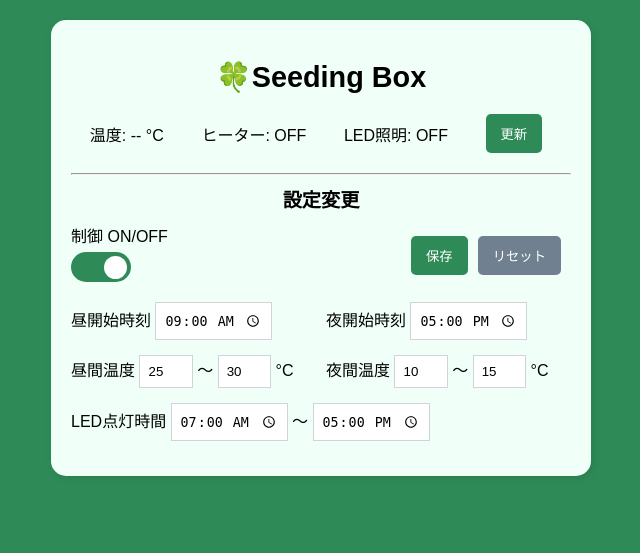
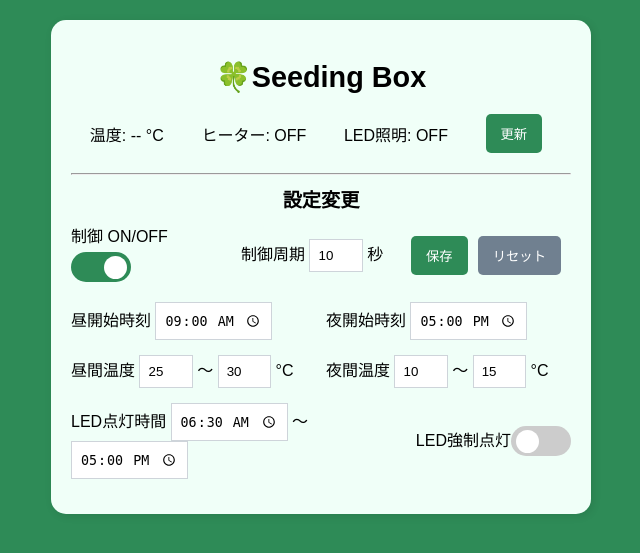
Before and after one commit to piroyuki0700/seedingbox, a Flask app: page / in a window 1280 px wide. Shown: the top 553 px of the page, without its empty margins (319-959 px from the left). Run offline with Flask 3, Linux system fonts and the light colour scheme.

Commit message:
Added led_force and cycle_time in setting.

```diff
--- a/app.py
+++ b/app.py
@@ -37,7 +37,6 @@ except ImportError:
     GPIO = GPIO_dummy()
 
 # 定数定義
-CONTROL_CYCLE  = 60 # 60秒ごと
 DS18B20_DEVICE = "/sys/bus/w1/devices/28-01204bfedcd9/w1_slave"  # 実際のデバイスファイルに変更してください
 HEATER_GPIO_PIN = 24  # ヒーター制御用
 LED_GPIO_PIN    = 23  # LED制御用
@@ -98,7 +97,9 @@ def load_config():
             "night_temp_min": 10,
             "night_temp_max": 15,
             "led_on": "07:00",
-            "led_off": "17:00"
+            "led_off": "17:00",
+            "led_force": False,
+            "cycle_time": 10
         }
         with open(CONFIG_FILE, 'w') as f:
             json.dump(default_config, f, indent=4)
@@ -163,14 +164,15 @@ def led_off():
 def control_loop():
     global current_temp, config, stop_event
     while not stop_event.is_set():
+        with config_lock:
+            local_config = config.copy()
+        now = datetime.now().time()
+
         temp = read_temperature()
         if temp is not None:
             current_temp = temp
-            with config_lock:
-                local_config = config.copy()
             # ヒーター制御
             if local_config.get("control_enabled", False):
-                now = datetime.now().time()
                 try:
                     day_start = datetime.strptime(local_config["day_start"], "%H:%M").time()
                     day_end = datetime.strptime(local_config["day_end"], "%H:%M").time()
@@ -201,26 +203,27 @@ def control_loop():
             logger.info("温度取得失敗")
             heater_off()
 
-        # LED制御：現在時刻と設定値で判定
-        with config_lock:
-            local_config = config.copy()
-        now = datetime.now().time()
-        try:
-            led_on_time = datetime.strptime(local_config["led_on"], "%H:%M").time()
-            led_off_time = datetime.strptime(local_config["led_off"], "%H:%M").time()
-        except Exception as e:
-            logger.info("LED時間設定エラー: " + str(e))
-            led_on_time = datetime.strptime("08:00", "%H:%M").time()
-            led_off_time = datetime.strptime("20:00", "%H:%M").time()
-
-        if led_on_time <= now < led_off_time:
+        # まず、LED強制点灯が有効なら優先して LED を点灯
+        if local_config.get("led_force", False):
             if not led_status:
                 led_on()
         else:
-            if led_status:
-                led_off()
+       	    # LED制御：現在時刻と設定値で判定
+            try:
+                led_on_time = datetime.strptime(local_config["led_on"], "%H:%M").time()
+                led_off_time = datetime.strptime(local_config["led_off"], "%H:%M").time()
+            except Exception as e:
+                logger.info("LED時間設定エラー: " + str(e))
+                led_on_time = datetime.strptime("08:00", "%H:%M").time()
+                led_off_time = datetime.strptime("20:00", "%H:%M").time()
+            if led_on_time <= now < led_off_time:
+                if not led_status:
+                    led_on()
+            else:
+                if led_status:
+                    led_off()
 
-        stop_event.wait(timeout=CONTROL_CYCLE)  # 制御周期
+        stop_event.wait(timeout=local_config["cycle_time"])  # 制御周期
 
 def cleanup():
     heater_off()
@@ -264,6 +267,8 @@ def get_status():
         "night_max": local_config.get("night_temp_max", "--"),
         "led_on": local_config.get("led_on", "--"),
         "led_off": local_config.get("led_off", "--"),
+        "led_force": local_config.get("led_force", False),
+        "cycle_time": local_config.get("cycle_time", "--"),
         "control_enabled": local_config.get("control_enabled", False)
     })
 
@@ -278,7 +283,7 @@ def update_config():
         # 更新可能な項目のみ反映
         for key in ["control_enabled", "day_start", "day_end",
                     "day_temp_min", "day_temp_max", "night_temp_min", "night_temp_max",
-                    "led_on", "led_off"]:
+                    "led_on", "led_off", "led_force", "cycle_time"]:
             if key in data:
                 config[key] = data[key]
         save_config()
--- a/seedbox_config.json
+++ b/seedbox_config.json
@@ -6,6 +6,8 @@
     "day_temp_max": 30,
     "night_temp_min": 10,
     "night_temp_max": 15,
-    "led_on": "07:00",
-    "led_off": "17:00"
+    "led_on": "06:30",
+    "led_off": "17:00",
+    "led_force": false,
+    "cycle_time": 10
 }
--- a/templates/index.html
+++ b/templates/index.html
@@ -179,6 +179,8 @@
                     document.getElementById('inputLedOn').value = data.led_on;
                     document.getElementById('inputLedOff').value = data.led_off;
                     document.getElementById('inputControl').checked = data.control_enabled;
+                    document.getElementById('inputForceLed').checked = data.led_force;
+                    document.getElementById('inputCycleTime').value = data.cycle_time;
                 })
                 .catch(error => console.error('Error:', error));
         }
@@ -194,7 +196,9 @@
                 night_temp_max: parseInt(document.getElementById('inputNightMax').value, 10),
                 led_on: document.getElementById('inputLedOn').value,
                 led_off: document.getElementById('inputLedOff').value,
-                control_enabled: document.getElementById('inputControl').checked
+                control_enabled: document.getElementById('inputControl').checked,
+                led_force: document.getElementById('inputForceLed').checked,
+                cycle_time: parseInt(document.getElementById('inputCycleTime').value)
             };
             fetch(URL_API_BASE + '/update_config', {
                 method: 'POST',
@@ -237,6 +241,10 @@
                         </label>
                     </div>
                 </div>
+                <div class="form-group">
+                    <label>制御周期</label>
+                    <input type="number" id="inputCycleTime" step="1" min="1" required> 秒
+                </div>
                 <div class="button-group">
                     <button type="submit">保存</button>
                     <button type="button" id="reset-btn" onclick="loadConfigIntoForm()">リセット</button>
@@ -266,7 +274,6 @@
                     <input type="number" id="inputNightMax" step="1" min="1" max="30" required> °C
                 </div>
             </div>
-            <!-- LED点灯時間 -->
             <div class="form-row">
                 <div class="form-group">
                     <label>LED点灯時間</label>
@@ -274,6 +281,13 @@
                     <span>〜</span>
                     <input type="time" id="inputLedOff" required>
                 </div>
+                <label>LED強制点灯</label>
+                <div class="switch-container">
+                    <label class="switch">
+                        <input type="checkbox" id="inputForceLed">
+                        <span class="slider"></span>
+                    </label>
+                </div>
             </div>
         </form>
     </div>
```
